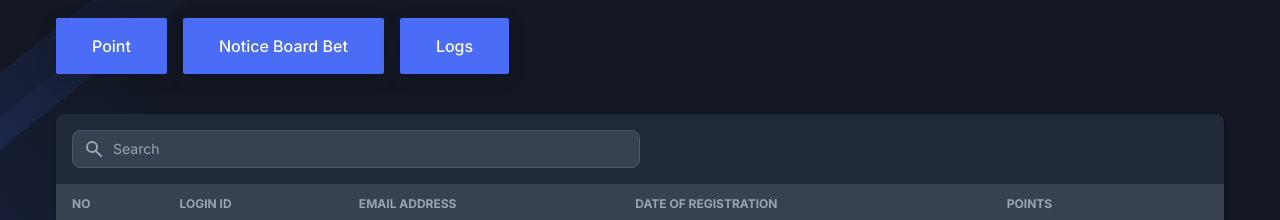
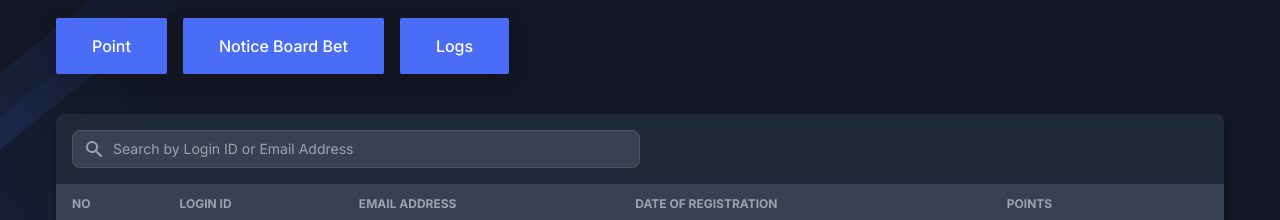
Before and after one commit to Manjul1225/ninjagame_website, a Next.js app: page / in a window 1280 px wide. Shown: the part 4560-4780 px from the top of the page. Built offline with nearby package versions, Linux system fonts and the light colour scheme; no server answers.

Commit message:
fix error1

```diff
--- a/src/app/page.tsx
+++ b/src/app/page.tsx
@@ -20,7 +20,7 @@
   useEffect(() => {
     const token = sessionStorage.getItem('entity_token')
     setEntityToken(token)
-  });
+  }, []);
   return (
     <>
       <ScrollUp />
--- a/src/components/Admin/index.tsx
+++ b/src/components/Admin/index.tsx
@@ -111,7 +111,7 @@
                         onChange={handleSearchChange}
                         placeholder="Search by Login ID or Email Address"
                         id="simple-search"
-                        className="bg-gray-50 border border-gray-300 text-gray-900 text-sm rounded-lg focus:ring-primary-500 focus:border-primary-500 block w-full pl-10 p-2 dark:bg-gray-700 dark:border-gray-600 dark:placeholder-gray-400 dark:text-white dark:focus:ring-primary-500 dark:focus:border-primary-500" placeholder="Search" required />
+                        className="bg-gray-50 border border-gray-300 text-gray-900 text-sm rounded-lg focus:ring-primary-500 focus:border-primary-500 block w-full pl-10 p-2 dark:bg-gray-700 dark:border-gray-600 dark:placeholder-gray-400 dark:text-white dark:focus:ring-primary-500 dark:focus:border-primary-500" required />
                     </div>
                   </form>
                 </div>
```
